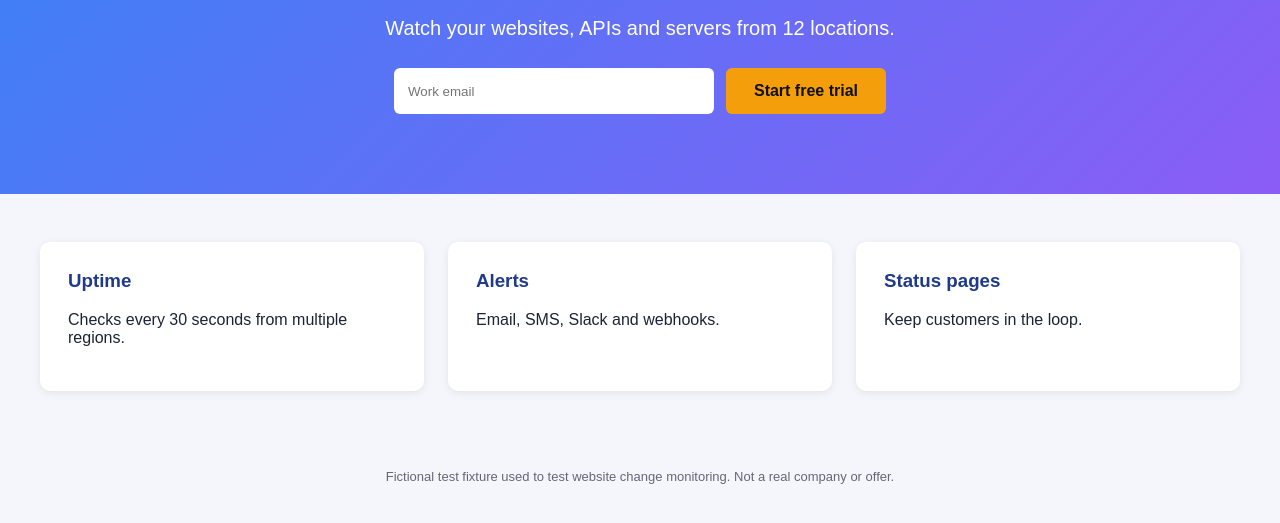
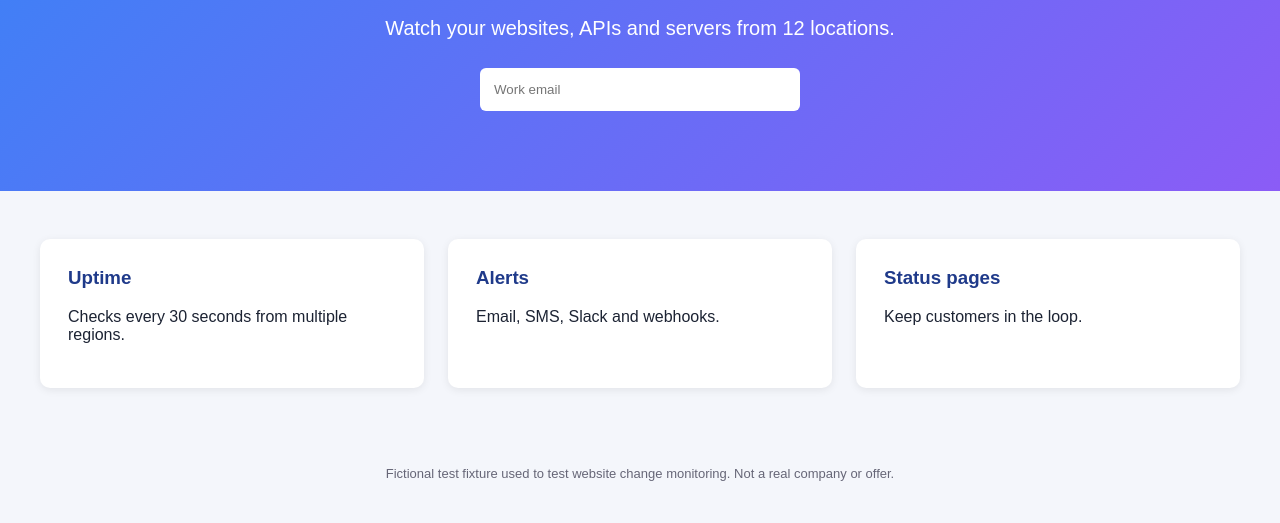
Before and after one commit to AlexItrinity/wcm-test-fixtures, a plain HTML site: page dev.html in a window 1280 px wide. Shown: the part 195-718 px from the top of the page. Drawn offline with Linux system fonts and the light colour scheme.

Commit message:
R4: dev Start free trial button removed

```diff
--- a/dev.html
+++ b/dev.html
@@ -1,6 +1,6 @@
 <!doctype html><html lang="en"><head><meta charset="utf-8"><meta name="viewport" content="width=device-width,initial-scale=1">
 <meta name="robots" content="noindex,nofollow"><title>Northwind - Home</title><link rel="stylesheet" href="style.css"></head><body>
 <header class="top"><div class="logo">Northwind Test Co.</div><nav><a href="#">Product</a><a href="#">Pricing</a><a href="#">Docs</a></nav></header><section class="hero"><h1>Monitoring that never sleeps</h1><p>Watch your websites, APIs and servers from 12 locations.</p>
-<div class="form"><input placeholder="Work email"><button class="btn">Start free trial</button></div></section>
+<div class="form"><input placeholder="Work email"></div></section>
 <section class="grid"><div class="card"><h3>Uptime</h3><p>Checks every 30 seconds from multiple regions.</p></div>
 <div class="card"><h3>Alerts</h3><p>Email, SMS, Slack and webhooks.</p></div><div class="card"><h3>Status pages</h3><p>Keep customers in the loop.</p></div></section><footer>Fictional test fixture used to test website change monitoring. Not a real company or offer.</footer></body></html>
```
